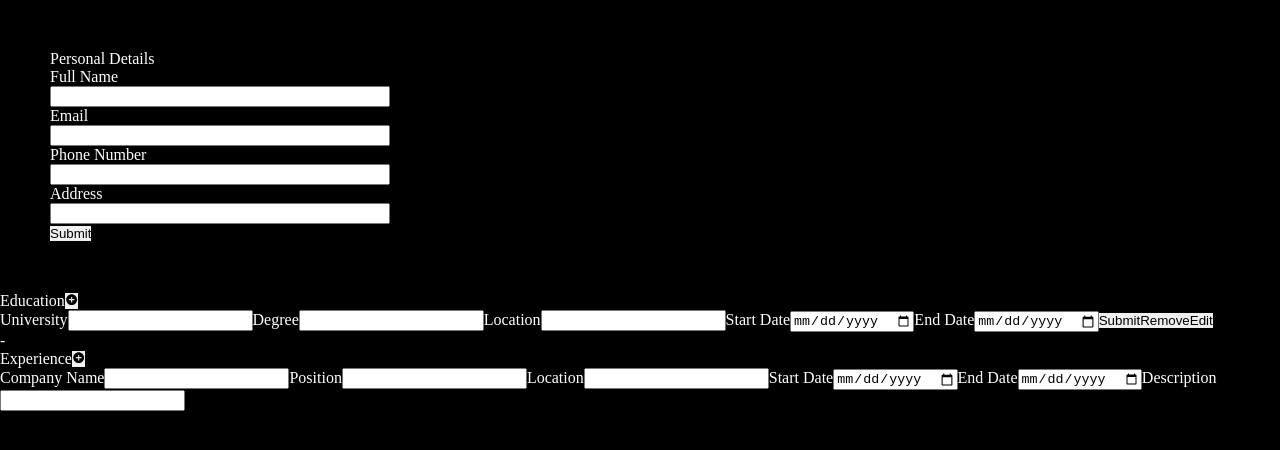
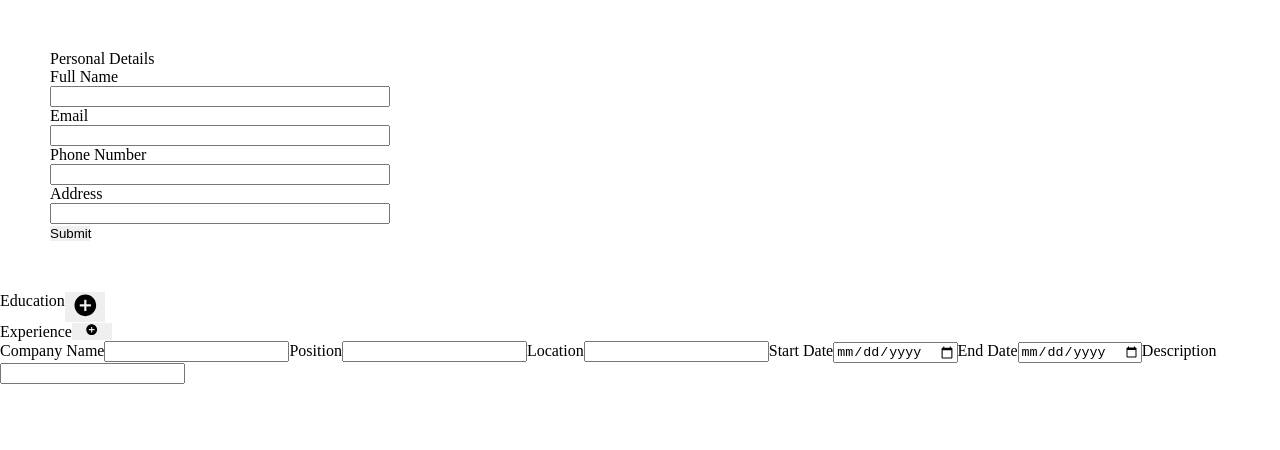
Before and after one commit to yelishgiri/cv-application, a React (Vite) app: page / in a window 1280 px wide. Shown: the top 450 px of the page. Built offline with nearby package versions, Linux system fonts and the light colour scheme.

Commit message:
Create A Toggle State For Education Form

```diff
--- a/src/App.css
+++ b/src/App.css
@@ -10,8 +10,3 @@ button {
   border: 0;
   padding: 0;
 }
-
-body {
-  background-color: black;
-  color: white;
-}
--- a/src/components/Education.jsx
+++ b/src/components/Education.jsx
@@ -2,14 +2,100 @@ import { useState } from "react";
 import { v4 as uuidv4 } from "uuid";
 import { IoMdAddCircle } from "react-icons/io";
 import { IconContext } from "react-icons";
+import "../styles/education.css";
 export default function Education() {
   const universitiesInfo = [];
+
+  const [toggleForm, setToggleForm] = useState(false);
+
+  function onSubmission(e) {
+    e.preventDefault();
+    universitiesInfo.push({
+      universityName: universityName,
+      degreeName: degreeName,
+      uniLocation: uniLocation,
+      uniStartDate: uniStartDate,
+      uniEndDate: uniEndDate,
+      id: uuidv4(),
+    });
+    setToggleForm(false);
+
+    console.log(universitiesInfo);
+  }
+
+  // Function to remove education from profile
+  function removeEducation(e) {
+    let i = universitiesInfo.findIndex(
+      (uniObject) => e.target.id === uniObject.id
+    );
+    universitiesInfo.splice(i, 1);
+    console.log(universitiesInfo);
+  }
+
+  //Function to edit Education and --- Second Part Constantly Update it
+  function editEducation(e) {
+    let i = universitiesInfo.findIndex(
+      (uniObject) => () => e.target.id === uniObject.id
+    );
+  }
+
+  function changeToggleForm() {
+    setToggleForm(true);
+  }
+  return (
+    // A Form For The Education Field
+    // Things to fix how to make it appear as many times as the user wants
+    // Then have a button to save it and display it so gotta have a display value
+    // But also have to store previous version so that it actually stays it the memory
+    <div className="university-details">
+      <IconContext.Provider value={{ size: "2em" }}>
+        <div className="education-component">
+          <div className="eudcation-header">Education</div>
+          <div>
+            <button type="button" onClick={changeToggleForm}>
+              <IoMdAddCircle />
+            </button>
+          </div>
+        </div>
+      </IconContext.Provider>
+      <div>
+        {toggleForm && (
+          <EducationForm
+            onSubmission={onSubmission}
+            removeEducation={removeEducation}
+          />
+        )}{" "}
+      </div>
+    </div>
+  );
+}
+function PrintEducationDetails({
+  universityName,
+  degreeName,
+  uniLocation,
+  uniStartDate,
+  uniEndDate,
+}) {
+  return (
+    <>
+      <div className="display-university-details">
+        <div className="uni-name">{universityName}</div>
+        <div className="degree-name">{degreeName}</div>
+        <div className="uni-location-name">{uniLocation}</div>
+        <div className="uni-dates">
+          {uniStartDate} - {uniEndDate}
+        </div>
+      </div>
+    </>
+  );
+}
+
+function EducationForm({ onSubmission, removeEducation }) {
   const [universityName, setUniversityName] = useState("");
   const [degreeName, setDegreeName] = useState("");
   const [uniLocation, setUniLocation] = useState("");
   const [uniStartDate, setUniStartDate] = useState("");
   const [uniEndDate, setUniEndDate] = useState("");
-
   function handleUniversityChange(e) {
     setUniversityName(e.target.value);
   }
@@ -30,46 +116,8 @@ export default function Education() {
     setUniEndDate(e.target.value);
   }
 
-  function onSubmission(e) {
-    e.preventDefault();
-    universitiesInfo.push({
-      universityName: universityName,
-      degreeName: degreeName,
-      uniLocation: uniLocation,
-      uniStartDate: uniStartDate,
-      uniEndDate: uniEndDate,
-      id: uuidv4(),
-    });
-    console.log(universitiesInfo);
-  }
-
-  // Function to remove education from profile
-  function removeEducation(e) {
-    let i = universitiesInfo.findIndex(
-      (uniObject) => e.target.id === uniObject.id
-    );
-    universitiesInfo.splice(i, 1);
-    console.log(universitiesInfo);
-  }
-
-  //Function to edit Education and --- Second Part Constantly Update it
-  function editEducation() {}
   return (
-    // A Form For The Education Field
-    // Things to fix how to make it appear as many times as the user wants
-    // Then have a button to save it and display it so gotta have a display value
-    // But also have to store previous version so that it actually stays it the memory
-    <div className="university-details">
-      <IconContext.Provider value={{ size: "1em" }}>
-        <div className="education-component">
-          <div className="eudcation-header">Education</div>
-          <div>
-            <button type="button">
-              <IoMdAddCircle />
-            </button>
-          </div>
-        </div>
-      </IconContext.Provider>
+    <>
       <form onSubmit={onSubmission}>
         <label>
           University
@@ -125,37 +173,7 @@ export default function Education() {
         <button type="button" onClick={removeEducation}>
           Remove
         </button>
-        <button type="button" onClick={editEducation}>
-          Edit
-        </button>
       </form>
-      <PrintEducationDetails
-        universityName={universityName}
-        degreeName={degreeName}
-        uniLocation={uniLocation}
-        uniStartDate={uniStartDate}
-        uniEndDate={uniEndDate}
-      />
-    </div>
-  );
-}
-function PrintEducationDetails({
-  universityName,
-  degreeName,
-  uniLocation,
-  uniStartDate,
-  uniEndDate,
-}) {
-  return (
-    <>
-      <div className="display-university-details">
-        <div className="uni-name">{universityName}</div>
-        <div className="degree-name">{degreeName}</div>
-        <div className="uni-location-name">{uniLocation}</div>
-        <div className="uni-dates">
-          {uniStartDate} - {uniEndDate}
-        </div>
-      </div>
     </>
   );
 }
--- a/src/styles/education.css
+++ b/src/styles/education.css
@@ -1,3 +1,7 @@
 .university-details > form > label {
   display: flex;
 }
+
+button {
+  width: 40px;
+}
```
